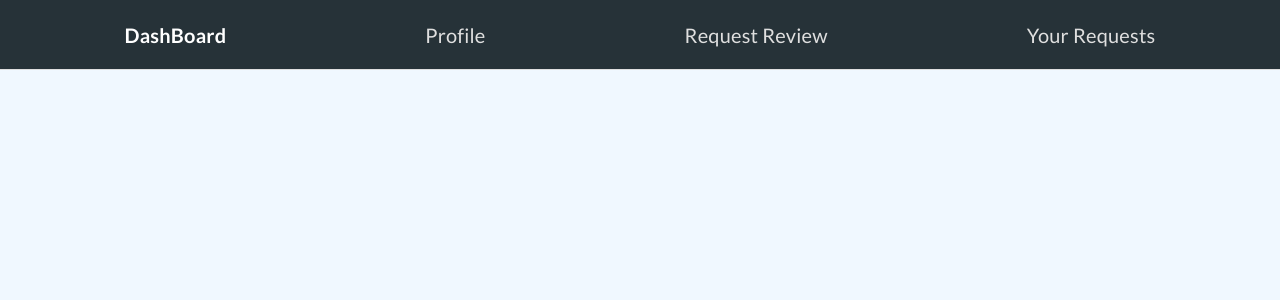
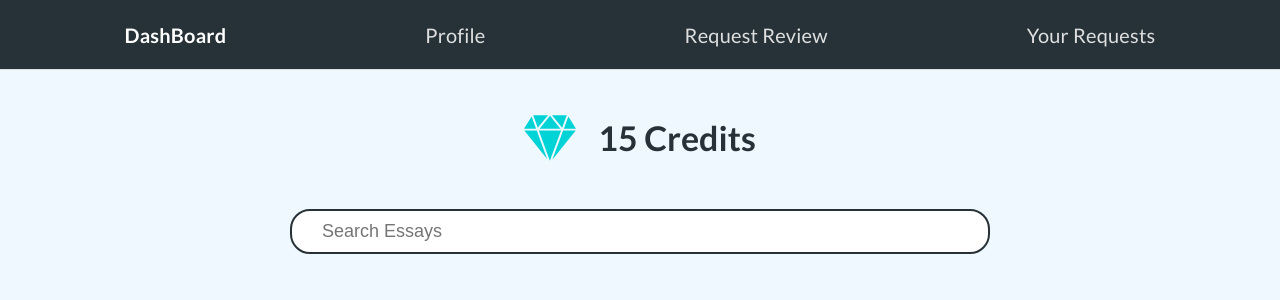
Before and after one commit to billwang115/Essayed-It, a React (Create React App) app in the folder essayeditapp/: page /reviewEssays in a window 1280 px wide. Shown: the top 300 px of the page. Built offline with nearby package versions, Linux system fonts and the light colour scheme.

Commit message:
Added search bar to review essays page

```diff
--- a/essayeditapp/src/components/ReviewEssaysPage/ReviewEssaysPage.js
+++ b/essayeditapp/src/components/ReviewEssaysPage/ReviewEssaysPage.js
@@ -1,7 +1,25 @@
 import styles from "./ReviewEssaysPage.module.css";
+import creditIcon from "../../assets/credit_icon.svg";
+
+const numCredits = 15; //this value will be retrieved from a server call
 
 const ReviewEssaysPage = () => {
-  return <div className={styles.ReviewEssaysContainer}></div>;
+  return (
+    <div className={styles.ReviewEssaysContainer}>
+      <div className={styles.totalCreditsContainer}>
+        <img src={creditIcon} alt="credit-icon" className={styles.creditIcon} />
+        <span className={styles.creditText}>{numCredits} Credits</span>
+      </div>
+
+      <div className={styles.searchBarContainer}>
+        <input
+          type="text"
+          placeholder="Search Essays"
+          className={styles.searchBar}
+        />
+      </div>
+    </div>
+  );
 };
 
 export default ReviewEssaysPage;
--- a/essayeditapp/src/components/ReviewEssaysPage/ReviewEssaysPage.module.css
+++ b/essayeditapp/src/components/ReviewEssaysPage/ReviewEssaysPage.module.css
@@ -1,7 +1,43 @@
 .ReviewEssaysContainer {
   background-color: aliceblue;
-  padding-top: 20px;
-  padding-bottom: 25px;
+  padding-top: 30px;
+  padding-bottom: 30px;
   min-width: 100%;
   min-height: calc(100% - 70px);
 }
+
+.totalCreditsContainer {
+  margin-top: 12px;
+  display: flex;
+  justify-content: center;
+  align-items: center;
+  column-gap: 22px;
+}
+
+.creditIcon {
+  width: 52px;
+  height: 52px;
+}
+
+.creditText {
+  font-size: 34px;
+  line-height: 42px;
+  font-weight: 600;
+  color: #263238;
+}
+
+.searchBarContainer {
+  margin-top: 45px;
+  display: flex;
+  justify-content: center;
+  align-items: center;
+}
+
+.searchBar {
+  width: 92%;
+  max-width: 700px;
+  border-radius: 20px;
+  border: 2px solid #263238;
+  padding: 10px 30px;
+  font-size: 18px;
+}
--- a/essayeditapp/src/components/WelcomePage/WelcomePage.module.css
+++ b/essayeditapp/src/components/WelcomePage/WelcomePage.module.css
@@ -1,7 +1,7 @@
 .welcomePageContainer {
   background-color: aliceblue;
   padding-top: 20px;
-  padding-bottom: 25px;
+  padding-bottom: 30px;
   min-width: 100%;
   min-height: 100%;
 }
```
